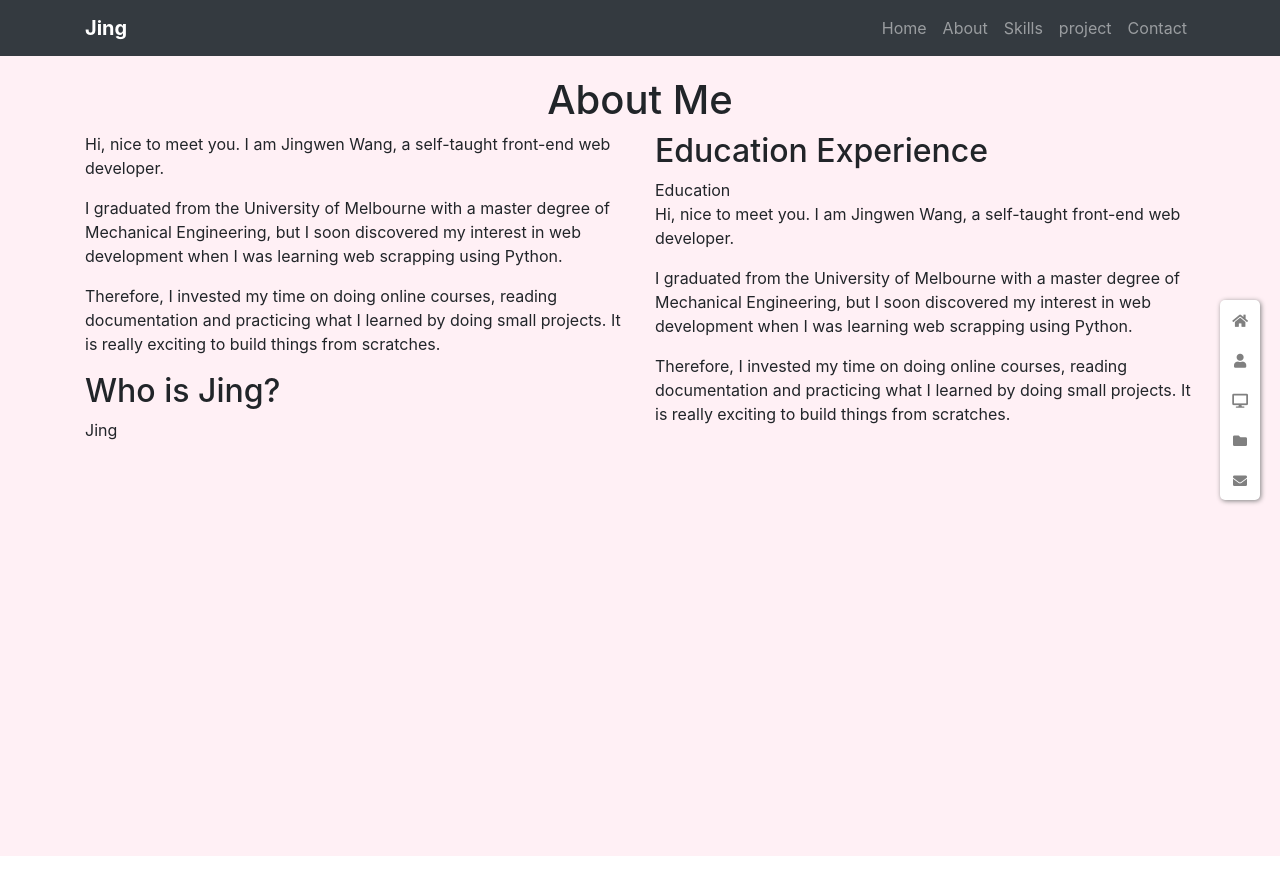
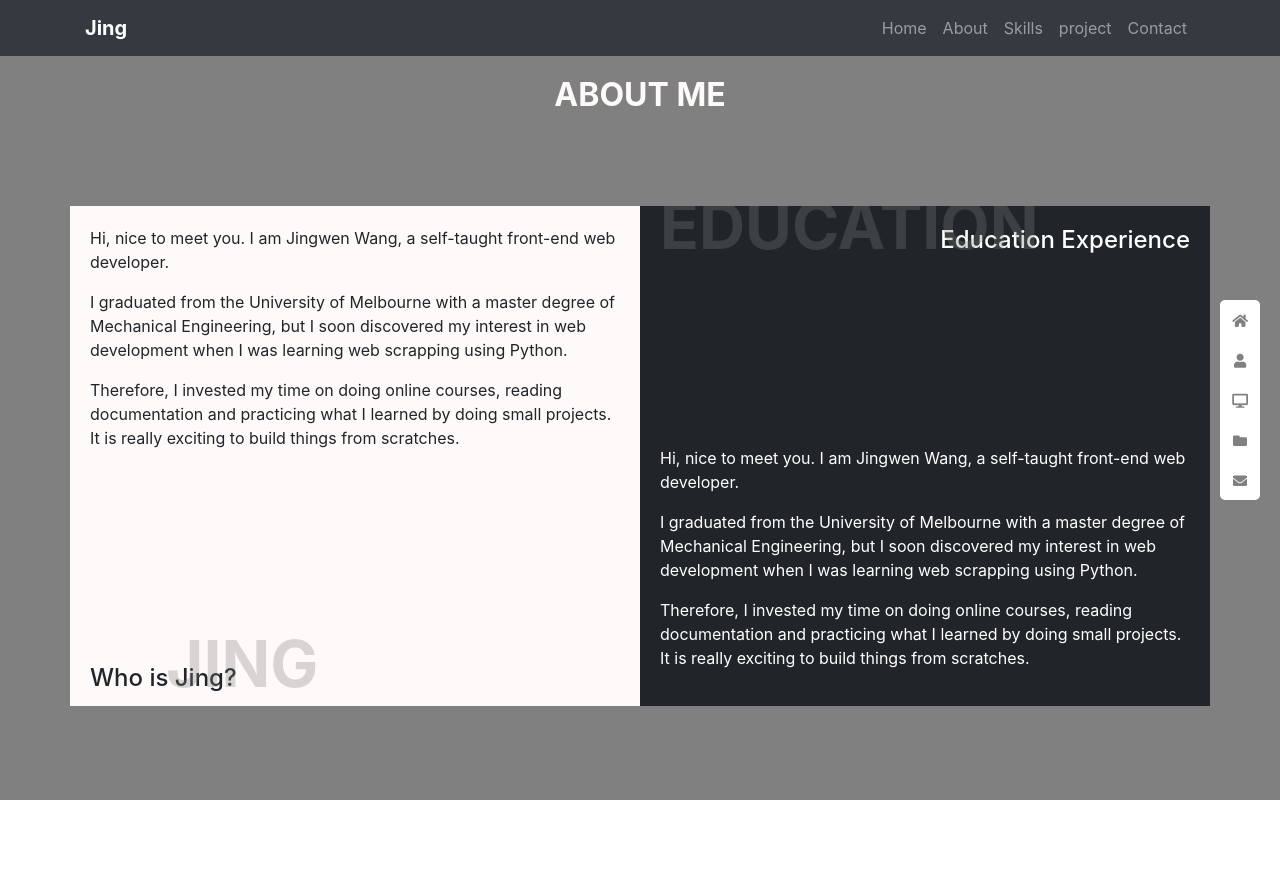
Before and after one commit to angingen/Jingwen-portfolio, a React (Create React App) app: page /about in a window 1280 px wide. Shown: the top 894 px of the page. After the commit the page ends 800 px from the top, so only its background shows below. Built offline with nearby package versions, Linux system fonts and the light colour scheme.

Commit message:
seperated the animations

```diff
--- a/src/App.scss
+++ b/src/App.scss
@@ -1,14 +1,101 @@
+$dark: #212529;
+$lt-grey: #DDDAD8;
+$cream-white: #F9F7F0;
+
+
+@import 'animation';
+
+@mixin animation($name,$duration,$delay,$interation,$fill) {
+    -webkit-animation-name: $name;
+    -webkit-animation-duration: $duration;
+    -webkit-animation-delay: $delay;
+    -webkit-animation-iteration-count: $interation;
+    -webkit-animation-fill-mode: $fill;
+    animation-name: $name;
+    animation-duration: $duration;
+    animation-delay: $delay;
+    animation-iteration-count: $interation;
+    animation-fill-mode: $fill;
+}
+
+@mixin absolute-position($left,$right) {
+    position: absolute;
+    left: $left;
+    top: $right;
+}
+
+html, body {
+    height: 100%;
+    width: 100%;
+    padding: 0;
+    margin: 0;
+}
+
+.App {
+    min-height: 100vh;
+    display: flex;
+    flex-direction: column;
+}
+
 section {
     min-height: 600px;
-    height: 100vh;
-    // position: absolute;
-    // left:0;
-    // top:0;
+    flex: 1 0 auto;
     width: 100%;
+    display: flex;
+    align-items: center;
     h1 {
         margin-top: 10px;
+        font-size: 2rem;
+    }
+
+    h2 {
+        font-size: 1.5rem;
     }
     padding: 10px;
+
+}
+
+footer {
+    background-color: $dark;
+    height: 90px;
+    padding-top: 10px;
+    div {
+        text-align: center;
+    }
+
+    a {
+        color: white;
+        margin: 0 5px;
+    }
+}
+
+.button {
+    height: 50px;
+    display: inline-block;
+    text-align: center;
+    font-weight: bold;
+    text-decoration: none;
+    border: 2px solid $dark;
+    margin: 10px 10px 0 0;
+    padding: 10px;
+    color: $dark;
+    position: relative;
+    box-shadow: 2px 2px 0px grey;
+    span {
+        @include absolute-position(0,0);
+        height: 100%;
+        background-color: $dark;
+        z-index: -10;
+    }
+}
+
+.button:hover {
+    text-decoration: none;
+    color: white;
+
+    span{
+        @include animation(button-hover,0.5s,0s,1,forwards);
+    }
 }
 
 .loading-wrapper{
@@ -42,14 +129,7 @@ section {
         width: 40px;
         height: 5px;
         position: relative;
-        -webkit-animation-name: loading;
-        -webkit-animation-duration: 2s;
-        -webkit-animation-iteration-count: infinite;
-        -webkit-animation-fill-mode: backwards;
-        animation-name: loading;
-        animation-duration: 2s;
-        animation-iteration-count: infinite;
-        animation-fill-mode: backwards;
+        @include animation(loading,2s,0s,infinite,backwards);
     }
 }
 
@@ -57,52 +137,9 @@ section {
     position: absolute;
     left: 0;
     top: 0;
-    -webkit-animation-name: slide-up;
-    -webkit-animation-duration: 1s;
-    -webkit-animation-fill-mode: forwards;
+    @include animation(slide-up,1s,2s,1,forwards);
     -webkit-animation-timing-function: linear;
-    -webkit-animation-delay: 2s;
-    animation-name: slide-up;
-    animation-duration: 1s;
-    animation-fill-mode: forwards;
     animation-timing-function: linear;
-    animation-delay: 2s;
-}
-
-@-webkit-keyframes loading{
-    0% {left:-40px; top:0;}
-    50% {left:100%; top:0;}
-    100% {left:-40px; top:0;}
-}
-
-@keyframes loading {
-    0% {left:-40px; top:0;}
-    50% {left:100%; top:0;}
-    100% {left:-40px; top:0;}
-}
-
-@-webkit-keyframes blink {
-    0% {opacity: 0.5;}
-    50% {opacity: 1;}
-    100% {opacity: 0.5;}
-}
-
-@keyframes blink {
-    0% {opacity: 0.5;}
-    50% {opacity: 1;}
-    100% {opacity: 0.5;}
-}
-
-@-webkit-keyframes slide-up {
-    0% {left: 0; top:0; position: absolute;}
-    50% {left: 0; top: -80vh; position: absolute;}
-    100% {left: 0; top: -160vh; visibility: hidden;}
-}
-
-@keyframes slide-up {
-    0% {left: 0; top:0; position: absolute;}
-    50% {left: 0; top: -80vh; position: absolute;}
-    100% {left: 0; top: -160vh; visibility: hidden;}
 }
 
 section.welcome {
@@ -114,6 +151,11 @@ section.welcome {
             text-align: center;
         }
     }
+
+    h2 {
+        font-size: 1.5rem;
+    }
+
     .welcome-img {
         align-self: center;
         .base-img{
@@ -138,12 +180,7 @@ section.welcome {
     }
 
     img {
-        -webkit-animation-name: occur;
-        -webkit-animation-duration: 3s;
-        -webkit-animation-fill-mode: backwards;
-        -webkit-animation-delay: 2s;
-        animation: occur 3s backwards;
-        animation-delay: 2s;
+        // @include animation(occur,3s,2s,1,backwards);
     }
 
     .welcome-text{
@@ -152,191 +189,122 @@ section.welcome {
 }
 
 section.about {
+    flex-direction: column;
+    position: relative;
     .container {
         height: 100%;
+        flex: 1 0 100%;
+        display: flex;
+        flex-direction: column;
+        justify-content: center;
     }
-    background-color: rgb(255, 240, 245);
+    background-color: gray;
     h1 {
+        color: snow;
+        text-transform: uppercase;
+        width: 100%;
+        align-self: flex-start;
+        flex: 0 0 auto;
         text-align: center;
+        font-weight: bold;
     }
 
-    .about-wraper{
-        align-items: stretch;
+    .general-info-container, .education-info-container {
+        padding: 20px;
+        min-height: 500px;
+        box-shadow: 3px 3px 0px grey;
         display: flex;
-    }
-
-    .avatar-items-wraper, .avatar-attribute-wraper {
-        border: 2px solid rgb(161, 25, 25);
-        background-color: white;
-        padding: 10px;
-        border-radius: 5px;
-    }
-
-    .inventory-container, .item-info-container, .attribute-container{
-        background-color: white;
-        border: 2px solid lightgray;
-        border-radius: 5px;
-        margin: 5px 0;
-        min-height: 200px;
-    }
-
-    .attribute-container{
-        height: 150px;
-        position: relative;
-
-        .log-header {
-            position: absolute;
-            top:0;
-            left:0;
-            width: 100%;
-            padding-left: 15px;
-            font-weight: bold;
-            background-color: brown;
-            color: wheat;
-        }
-
-        .chat-log-name{
-            color: orangered;
-        }
-
-        .row {
-            height: 100%;
-            padding-top: 30px;
-            padding-bottom: 5px;
+        flex-direction: column;
+        .space-filler {
+            flex: 1 0 auto;
         }
     }
 
-    .character-img {
-        // background-image: linear-gradient(grey, transparent);
-        // border: 2px lightgray solid;
-        border-radius: 5px;
-        .base-img{
+    .general-info-container {
+        background-color: snow;
+        padding-bottom: 5px;
+        .title {
+            flex: 0 0 auto;
+            align-self: baseline;
+            position: relative;
+            span {
+                color: grey;
+                opacity: 0.3;
+                text-transform: uppercase;
+                font-size: 4rem;
+                font-weight: bold;
+                @include absolute-position(0,0);
+                transform: translate(50%,-50%);
+            }
+        }
+    }
+    .education-info-container {
+        background-color: $dark;
+        color: white;
+        .title {
+            flex: 0 0 auto;
+            align-self: flex-start;
+            position: relative;
             width: 100%;
-            position: relative;
-            z-index: 5;
+            text-align: end;
+            span {
+                color: grey;
+                opacity: 0.3;
+                text-transform: uppercase;
+                font-size: 4rem;
+                font-weight: bold;
+                @include absolute-position(0,0);
+                transform: translate(0,-50%);
+            }
+        }
+    }
+}
+
+
+
+section.skills {
+    flex-direction: column;
+    position: relative;
+    .container {
+        height: 100%;
+        flex: 1 0 100%;
+        display: flex;
+        flex-direction: column;
+        justify-content: center;
+    }
+    background-color: gray;
+    h1 {
+        color: snow;
+        text-transform: uppercase;
+        width: 100%;
+        align-self: flex-start;
+        flex: 0 0 auto;
+        text-align: center;
+        font-weight: bold;
+    }
+
+    .skills-icon {
+        min-height: 50px;
+        padding: 10px;
+        display: flex;
+        justify-content: center;
+        align-items: center;
+        span {
+            background-color: grey;
+        }
+
+        span:hover {
+            cursor: pointer;
+            @include animation(skill-hover,1s,0s,1,forwards);
         }
     }
 
-    .item-container {
-        width: 20%;
-        padding-top: 20%;
-        position: relative;
-
-        .item{
-            content: ' ';
-            background-color: lightgray;
-            width: 80%;
-            height: 80%;
-            border-radius: 5px;
-            position: absolute;
-            top: 50%;
-            right: 50%;
-            transform: translate(50%,-50%);
-        }
-    }
-
-    .item-list {
-        margin: 5px 0;
-        background-color: white;
-        border-radius: 5px;
-        border: 2px solid lightgray;
-
-    }
-
-    .chat-log-container {
-        height: 100%;
-        overflow: auto;
-    }
-
-    .selected-item-container{
-        background-color: lightgray;
-        width: 80%;
-        height: 80%;
-        border-radius: 5px;
-
-    }
-
-    .message-0 {
-        -webkit-animation-name: message-occur;
-        -webkit-animation-duration: 1s;
-        -webkit-animation-fill-mode: backwards;
-        -webkit-animation-delay: 1.5s;
-        -webkit-animation-timing-function: steps(1);
-        animation-name: message-occur;
-        animation-duration: 1s;
-        animation-fill-mode: backwards;
-        margin-top: 10px;
-        animation-delay: 1.5s;
-        animation-timing-function: steps(1);
-
-    }
-
-    .message-1 {
-        -webkit-animation-name: message-occur;
-        -webkit-animation-duration: 1s;
-        -webkit-animation-fill-mode: backwards;
-        -webkit-animation-delay: 3.5s;
-        -webkit-animation-timing-function: steps(1);
-        animation-name: message-occur;
-        animation-duration: 1s;
-        animation-fill-mode: backwards;
-        margin-top: 10px;
-        animation-delay: 3.5s;
-        animation-timing-function: steps(1);
-
-    }
-    .message-2 {
-        -webkit-animation-name: message-occur;
-        -webkit-animation-duration: 1s;
-        -webkit-animation-fill-mode: backwards;
-        -webkit-animation-delay: 5.5s;
-        -webkit-animation-timing-function: steps(1);
-        animation-name: message-occur;
-        animation-duration: 1s;
-        animation-fill-mode: backwards;
-        margin-top: 10px;
-        animation-delay: 5.5s;
-        animation-timing-function: steps(1);
-    }
-    .message-3 {
-        -webkit-animation-name: message-occur;
-        -webkit-animation-duration: 1s;
-        -webkit-animation-fill-mode: backwards;
-        -webkit-animation-delay: 7.5s;
-        -webkit-animation-timing-function: steps(1);
-        animation-name: message-occur;
-        animation-duration: 1s;
-        animation-fill-mode: backwards;
-        margin-top: 10px;
-        animation-delay: 7.5s;
-        animation-timing-function: steps(1);
+    .skills-text {
+        min-height: 200px;
     }
 }
 
-@keyframes message-occur {
-    from {position:absolute; opacity: 0;}
-    to {position:relative; opacity: 1;}
-}
 
-@-webkit-keyframes message-occur {
-    from {position:absolute; opacity: 0;}
-    to {position:relative; opacity: 1;}
-}
-
-section.skills {
-    .container {
-        height: 100%;
-    }
-    h1 {
-        text-align: center;
-    }
-    .character-img {
-        .base-img{
-            width: 100%;
-            position: relative;
-        }
-    }
-}
 
 section.projects {
     .container {
@@ -387,13 +355,3 @@ section.projects {
     }
 
 }
-
-@keyframes occur {
-    from {opacity:0;}
-    to {opacity:1;}
-}
-
-@-webkit-keyframes occur {
-    from {opacity:0;}
-    to {opacity:1;}
-}
--- /dev/null
+++ b/src/animation.scss
@@ -0,0 +1,75 @@
+@-webkit-keyframes button-hover {
+    from {width: 0}
+    to {width: 100%}
+}
+
+@keyframes button-hover {
+    from {width: 0}
+    to {width: 100%}
+}
+
+@-webkit-keyframes loading{
+    0% {left:-40px; top:0;}
+    50% {left:100%; top:0;}
+    100% {left:-40px; top:0;}
+}
+
+@keyframes loading {
+    0% {left:-40px; top:0;}
+    50% {left:100%; top:0;}
+    100% {left:-40px; top:0;}
+}
+
+@-webkit-keyframes blink {
+    0% {opacity: 0.5;}
+    50% {opacity: 1;}
+    100% {opacity: 0.5;}
+}
+
+@keyframes blink {
+    0% {opacity: 0.5;}
+    50% {opacity: 1;}
+    100% {opacity: 0.5;}
+}
+
+@-webkit-keyframes slide-up {
+    0% {left: 0; top:0; position: absolute;}
+    50% {left: 0; top: -80vh; position: absolute;}
+    100% {left: 0; top: -160vh; visibility: hidden;}
+}
+
+@keyframes slide-up {
+    0% {left: 0; top:0; position: absolute;}
+    50% {left: 0; top: -80vh; position: absolute;}
+    100% {left: 0; top: -160vh; visibility: hidden;}
+}
+
+@keyframes message-occur {
+    from {position:absolute; opacity: 0;}
+    to {position:relative; opacity: 1;}
+}
+
+@-webkit-keyframes message-occur {
+    from {position:absolute; opacity: 0;}
+    to {position:relative; opacity: 1;}
+}
+
+@keyframes occur {
+    from {opacity:0;}
+    to {opacity:1;}
+}
+
+@-webkit-keyframes occur {
+    from {opacity:0;}
+    to {opacity:1;}
+}
+
+@-webkit-keyframes skill-hover {
+    from {transform: scale(1);}
+    to {transform: scale(1.5);}
+}
+
+@keyframes skill-hover {
+    from {transform: scale(1);}
+    to {transform: scale(1.5);}
+}
```
